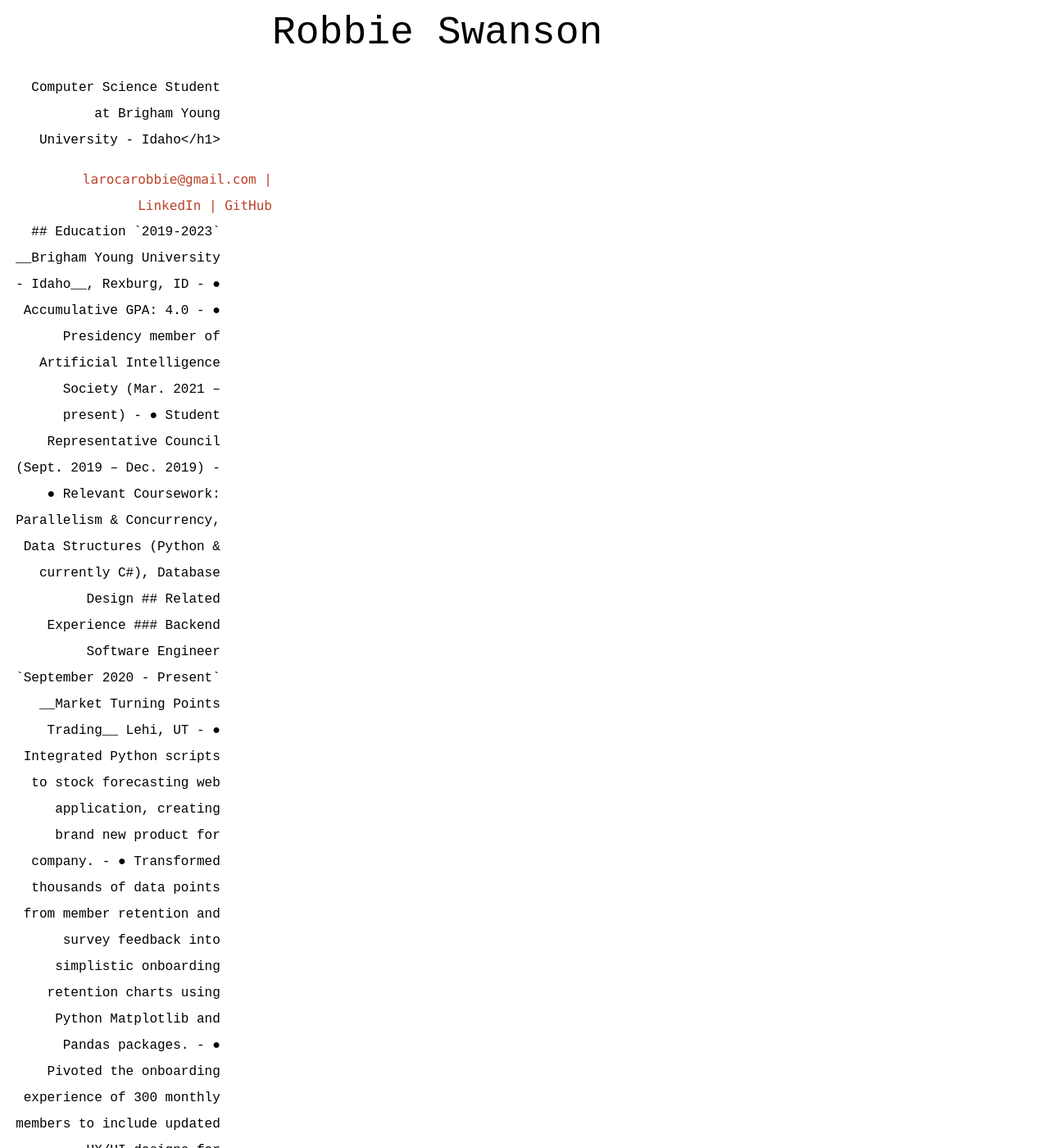
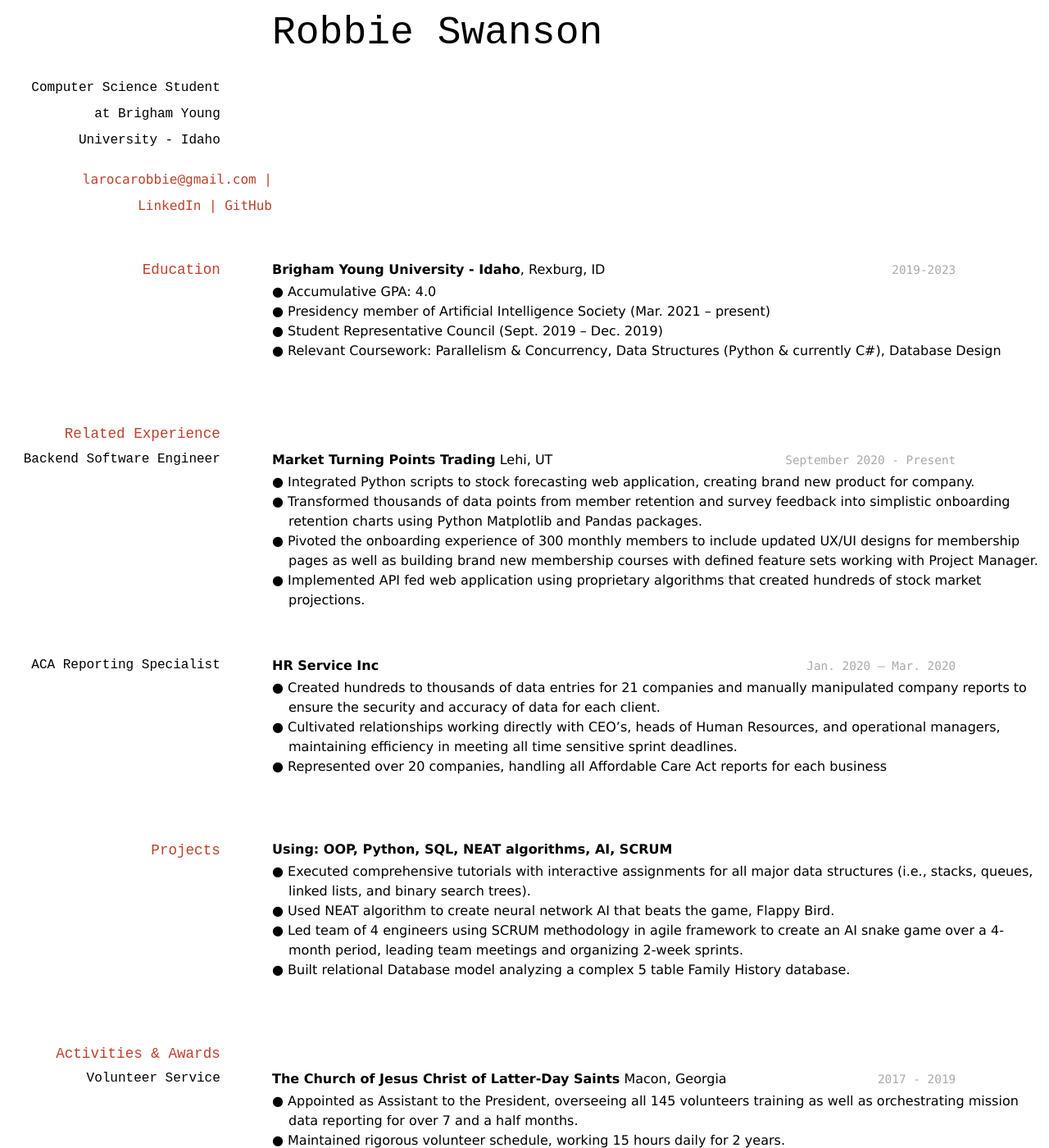
Before and after one commit to byuids-resumes/swanson_resume, a Jekyll site: the page built from docs/index.md, in a window 1280 px wide and 1400 px high. Shown: the whole window at 82% size. Built offline with Jekyll 4.4.1, drawn with Linux system fonts in a browser that asks for light colours; some of the changed text lies outside the part shown.

Commit message:
Fixed heading

```diff
--- a/docs/index.md
+++ b/docs/index.md
@@ -3,7 +3,7 @@ layout: cv
 title: Robbie Swanson's Resume..................
 ---
 <h1 align="center">Robbie Swanson</h1>
-<h3 align="center">Computer Science Student at Brigham Young University - Idaho</h1>
+<h3 align="center">Computer Science Student at Brigham Young University - Idaho</h3>
 
 <h3 align="center">
 <div id="webaddress">
@@ -11,6 +11,7 @@ title: Robbie Swanson's Resume..................
 | <a href="https://www.linkedin.com/in/robbie-swanson-17661a194/">LinkedIn</a>
 | <a href="https://github.com/robbieswan/swanson_resume">GitHub</a>
 </div>
+</h3>
 
 <!-- https://www.monique.tech/the-art-of-markdown -->
 
```
